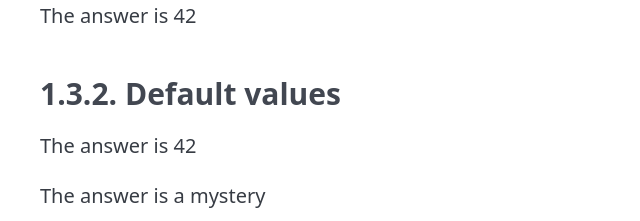
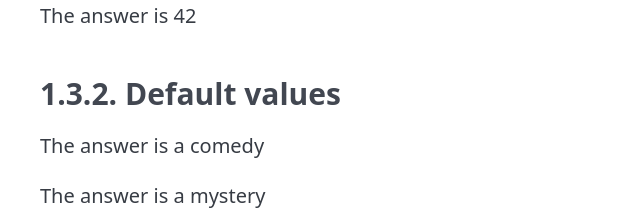
Before and after one commit to gavinln/frontend, a SvelteKit app in the folder svelte/sv-example/: page /basic_svelte in a window 1280 px wide. Shown: the part 2520-2741 px from the top of the page, without its empty margins (0-640 px from the left). Built offline with nearby package versions, Linux system fonts and the light colour scheme.

Commit message:
change example

```diff
--- a/svelte/sv-example/src/routes/basic_svelte/+page.svelte
+++ b/svelte/sv-example/src/routes/basic_svelte/+page.svelte
@@ -134,7 +134,7 @@
   <h3>1.3.1. Declaring props</h3>
   <Nested2 answer={42} />
   <h3>1.3.2. Default values</h3>
-  <Nested3 answer={42} />
+  <Nested3 answer={'a comedy'} />
   <Nested3 />
   <h3>1.3.3. Spread props</h3>
   <h2>1.4. Logic</h2>
```
